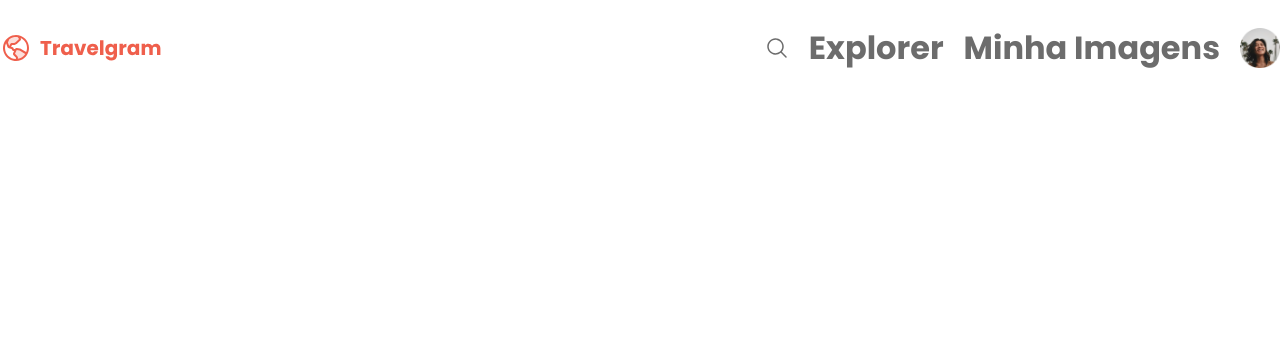
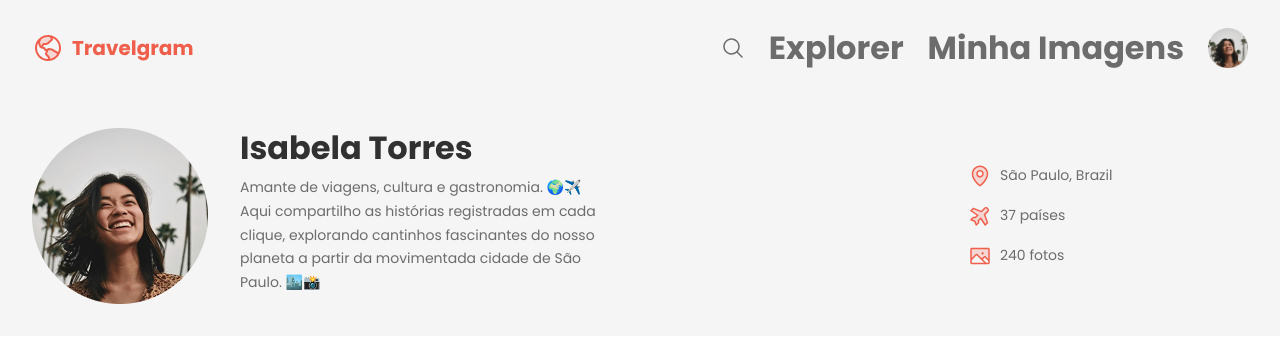
Before and after one commit to HikaroRibeiro/travelgram, a plain HTML site: page index.html in a window 1280 px wide. Drawn offline with Linux system fonts and the light colour scheme.

Commit message:
✨ Estilização do Header
Cabeçalho com estilização.

```diff
--- a/index.html
+++ b/index.html
@@ -12,7 +12,8 @@
     <link href="https://fonts.googleapis.com/css2?family=Poppins:wght@400;700&display=swap" rel="stylesheet">
 </head>
 <body>
-    <nav>
+    <div class="bg-suface-color">
+        <nav class="container">
             <a hre="#" id="logo">
                 <img src="assets/Logo.svg" alt="Logomarca">
             </a>
@@ -29,8 +30,37 @@
                 </a></li>
             </ul>
         </nav>
+
         <header>
+            <div class="container">
+                <div id="profile">
+                    <img src="assets/Profile_pic.png" alt="Imagem de Isabela Torres">
 
+                    <div>
+                        <h1>Isabela Torres</h1>
+                        <p>
+                            Amante de viagens, cultura e gastronomia.
+                            🌍✈️ <br>Aqui compartilho as histórias registradas em cada clique, explorando cantinhos fascinantes do nosso planeta a partir da movimentada cidade de São Paulo. 🏙️📸
+                        </p>
+                    </div>
+                </div>
+
+                <ul id="info">
+                    <li>
+                        <img src="assets/icons/MapPin.svg" alt="Ícone de mapa">
+                        <span>São Paulo, Brazil</span>
+                    </li>
+                                        <li>
+                        <img src="assets/icons/AirplaneTilt.svg" alt="Ícone de avião">
+                        <span>37 países</span>
+                    </li>
+                                        <li>
+                        <img src="assets/icons/Image.svg" alt="Ícone de imagem">
+                        <span>240 fotos</span>
+                    </li>
+                </ul>
+            </div>
         </header>
+    </div>
 </body>
 </html>
--- a/styles/global.css
+++ b/styles/global.css
@@ -36,3 +36,13 @@ a:hover {
     color: var(--brand-color);
     text-decoration: underline;
 }
+
+.container {
+    padding-inline: 32px;
+    max-width: 1280px;
+    margin-inline: auto;
+}
+
+.bg-suface-color {
+    background-color: var(--surface-color);
+}
--- /dev/null
+++ b/styles/header.css
@@ -0,0 +1,41 @@
+header {
+    padding-block: 32px;
+    font: var(--text-md)
+}
+
+header .container {
+    display: flex;
+    justify-content: space-between;
+    align-items: center;
+}
+
+#profile {
+    display: flex;
+    gap: 32px;
+}
+
+#profile > div {
+    max-width: 384px;
+}
+
+#profile h1 {
+    font: var(--text-lg);
+    color: var(--text-color-primary);
+    margin-bottom: 8px;
+}
+
+#info {
+    list-style: none;
+
+    display: flex;
+    flex-direction: column;
+    gap: 16px;
+
+    width: 280px;
+}
+
+#info li {
+    display: flex;
+    align-items: center;
+    gap: 8px;
+}
--- a/styles/index.css
+++ b/styles/index.css
@@ -1,2 +1,3 @@
 @import url(global.css);
 @import url(nav.css);
+@import url(header.css);
--- a/styles/nav.css
+++ b/styles/nav.css
@@ -5,13 +5,14 @@ nav {
 
     line-height: 0;
     padding-block: 20px;
+
 }
 
 nav ul {
     list-style: none;
     display: flex;
     align-items: center;
-    gap: 20px;
+    gap: 24px;
 
     padding-block: 8px;
 }
@@ -21,5 +22,3 @@ nav ul li:last-child img {
     height: 40px;
     object-fit: cover;
 }
-
-nav a {}
```
Lines whose indentation alone changed are shown as unchanged.
